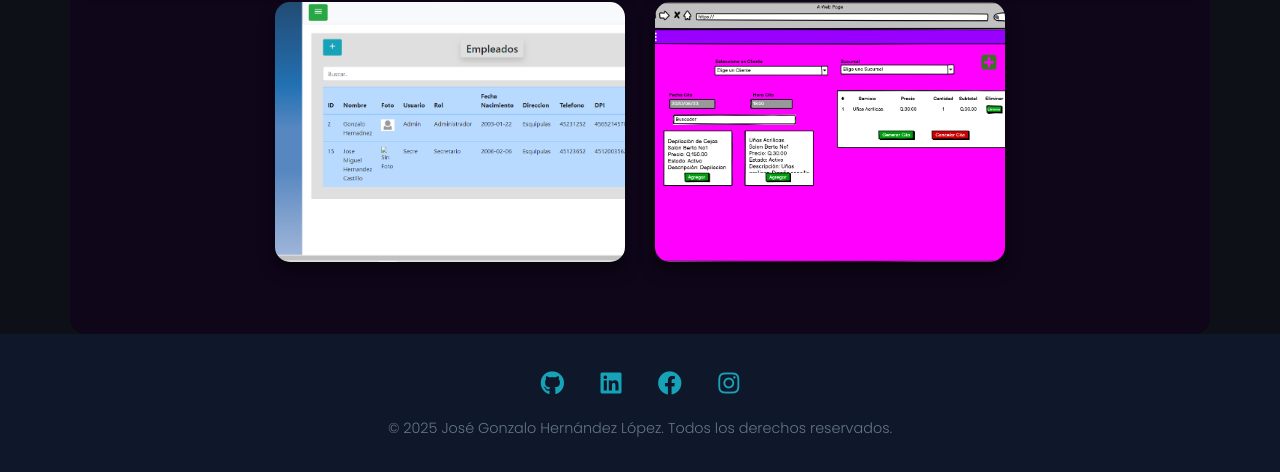
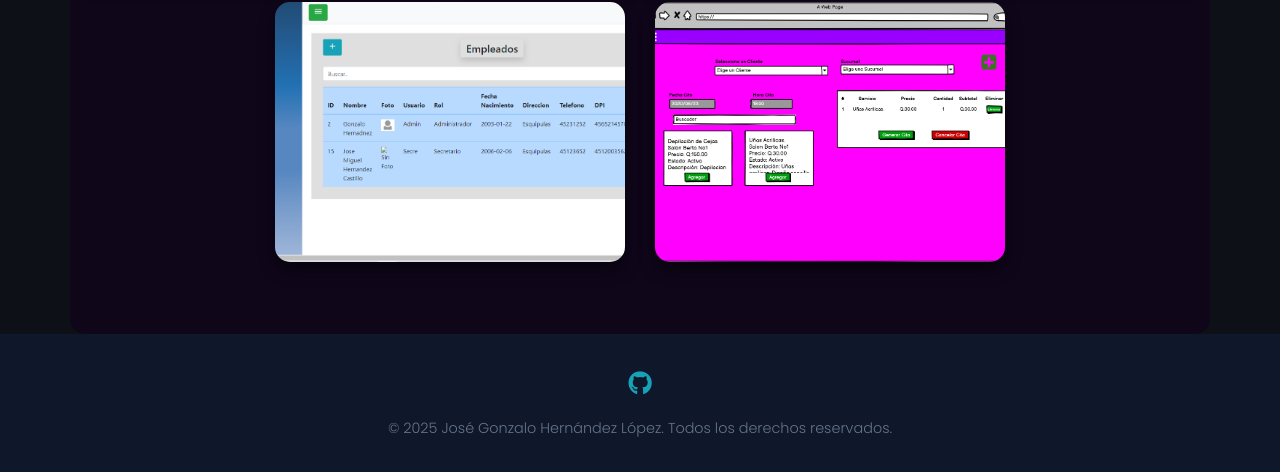
Before and after one commit to hgonzalo-ip/Gonzalo.github.io, a plain HTML site: page index.html in a window 1280 px wide. Shown: the part 2072-2544 px from the top of the page. Drawn offline with nearby package versions, Linux system fonts and the light colour scheme.

Commit message:
Update index.html

```diff
--- a/index.html
+++ b/index.html
@@ -32,7 +32,7 @@
         <li class="nav-item"><a class="nav-link" href="#skills"><i class="fas fa-network-wired"></i> Skills</a></li>
         <li class="nav-item"><a class="nav-link" href="#projects"><i class="fas fa-laptop-code"></i> Proyectos</a></li>
         <li class="nav-item"><a class="nav-link" href="assets/Papeleria-José-Gonzalo-Hernández-López.pdf" target="_blank"><i class="fas fa-file-alt"></i> Currículum</a></li>
-        <li class="nav-item"><a class="nav-link" href="Youtube.html"><i class="fab fa-youtube"></i> Youtube</a></li>
+
       </ul>
     </div>
   </nav>
@@ -179,9 +179,7 @@
 <footer>
   <div>
     <a href="https://github.com/hgonzalo-ip" target="_blank" aria-label="GitHub"><i class="fab fa-github"></i></a>
-    <a href="https://www.linkedin.com/in/hgonzaloip/" target="_blank" aria-label="LinkedIn"><i class="fab fa-linkedin"></i></a>
-    <a href="https://www.facebook.com/hgonzaloip" target="_blank" aria-label="Facebook"><i class="fab fa-facebook"></i></a>
-    <a href="https://www.instagram.com/hgonzaloip" target="_blank" aria-label="Instagram"><i class="fab fa-instagram"></i></a>
+
   </div>
   <p class="mt-3" style="font-size: 0.9rem; color: #64748b;">© 2025 José Gonzalo Hernández López. Todos los derechos reservados.</p>
 </footer>
```
